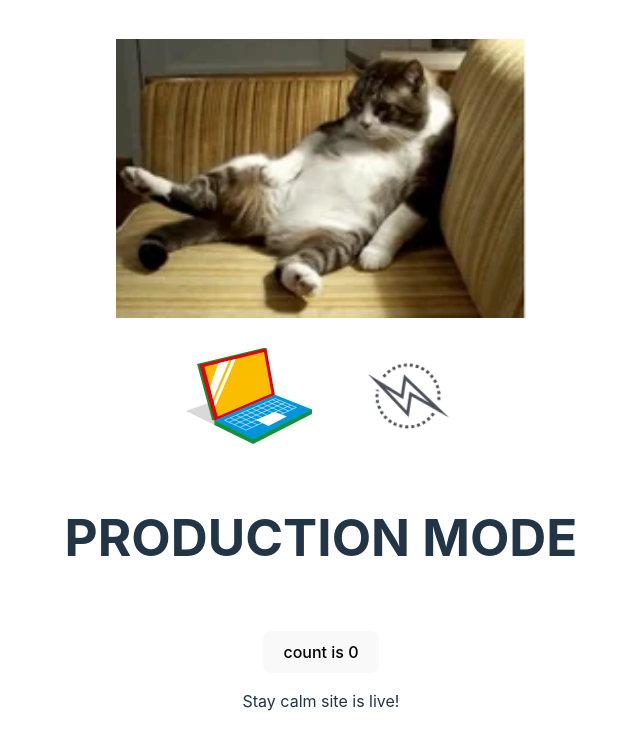
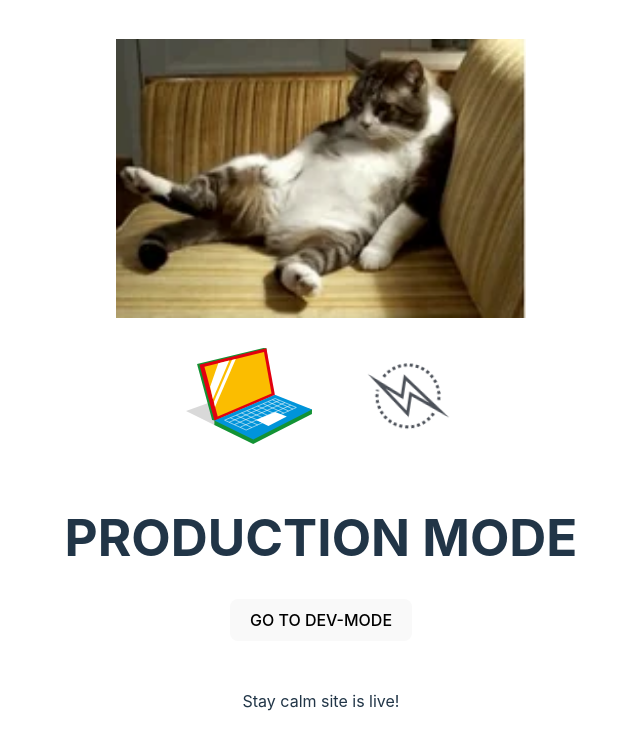
Before and after one commit to qridwan/firebase-cicd, a React (Vite) app: page / in a window 1280 px wide. Shown: the top 750 px of the page, without its empty margins (319-959 px from the left). Built offline with nearby package versions, Linux system fonts and the light colour scheme.

Commit message:
add dev btn

```diff
--- a/src/App.jsx
+++ b/src/App.jsx
@@ -1,15 +1,13 @@
-import { useState } from "react";
 import reactLogo from "./assets/react.svg";
 import WORK from "./assets/work.webp";
 
 import "./App.css";
 
 function App() {
-  const [count, setCount] = useState(0);
   return (
     <div className="App">
       {/* < href="rid1.xyz" target="_blank"> */}
-        <img src={WORK} height="50%" width="80%" />
+      <img src={WORK} height="50%" width="80%" />
 
       <div>
         <a href="rid1.xyz" target="_blank">
@@ -20,10 +18,10 @@ function App() {
         </a>
       </div>
       <h1>PRODUCTION MODE</h1>
+      <a href="https://rid1-test-development.web.app">
+        <button>GO TO DEV-MODE</button>
+      </a>
       <div className="card">
-        <button onClick={() => setCount((count) => count + 1)}>
-          count is {count}
-        </button>
         <p>Stay calm site is live!</p>
       </div>
     </div>
```
